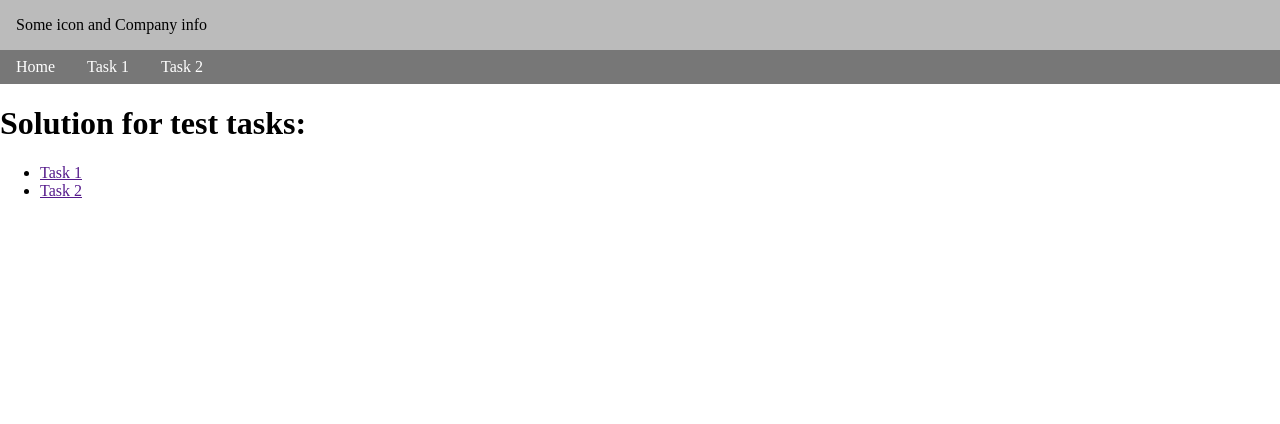
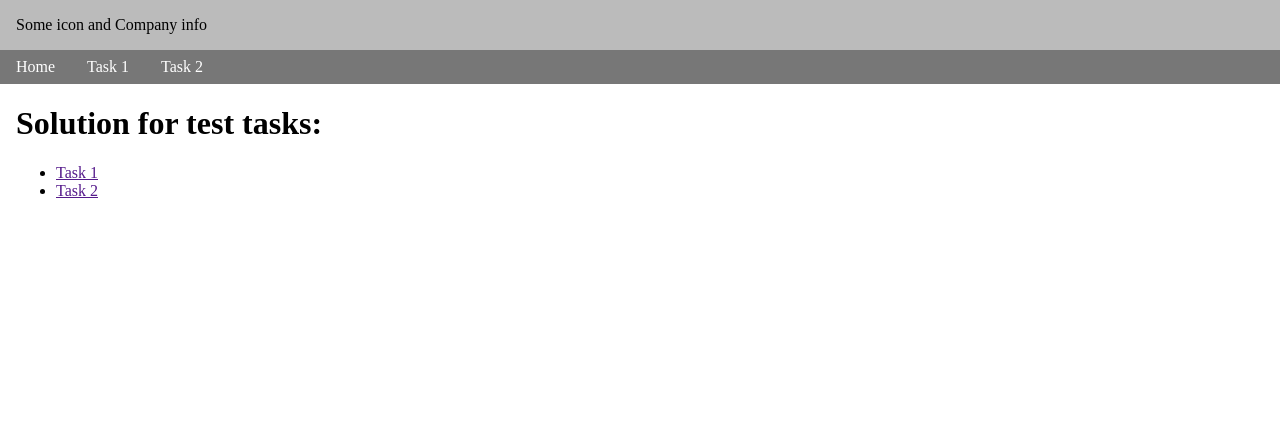
Before and after one commit to Dybov/testtask, a Flask app: page / in a window 1280 px wide. Shown: the top 424 px of the page. Run offline with Flask 2, Linux system fonts and the light colour scheme.

Commit message:
Fix body style and add title

```diff
--- a/static/style.css
+++ b/static/style.css
@@ -1,6 +1,11 @@
 body {
   margin: 0;
 }
+
+.body {
+  margin: 16px;
+}
+
 .header {
   background-color: #bbb;
 }
--- a/templates/base/base.html
+++ b/templates/base/base.html
@@ -8,7 +8,9 @@
 </head>
 <body>
   {% include 'base/header.html' %}
-  {% block body required %}{% endblock %}
+  <div class="body">
+    {% block body required %}{% endblock %}
+  </div>
   {% include 'base/footer.html' %}
 </body>
 </html>
--- a/templates/index.html
+++ b/templates/index.html
@@ -1,4 +1,5 @@
 {% extends 'base/base.html' %}
+{% block title %}Test Task for Alar Studios{% endblock %}
 {% block body %}
   <div>
     <h1>Solution for test tasks:</h1>
```
